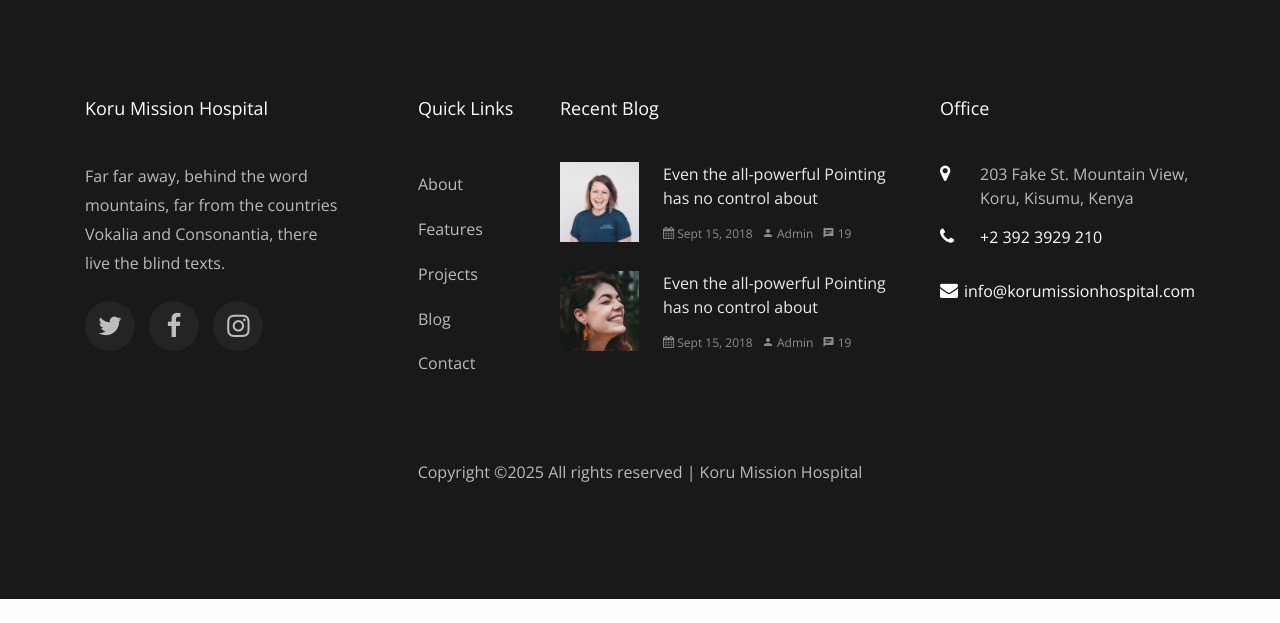
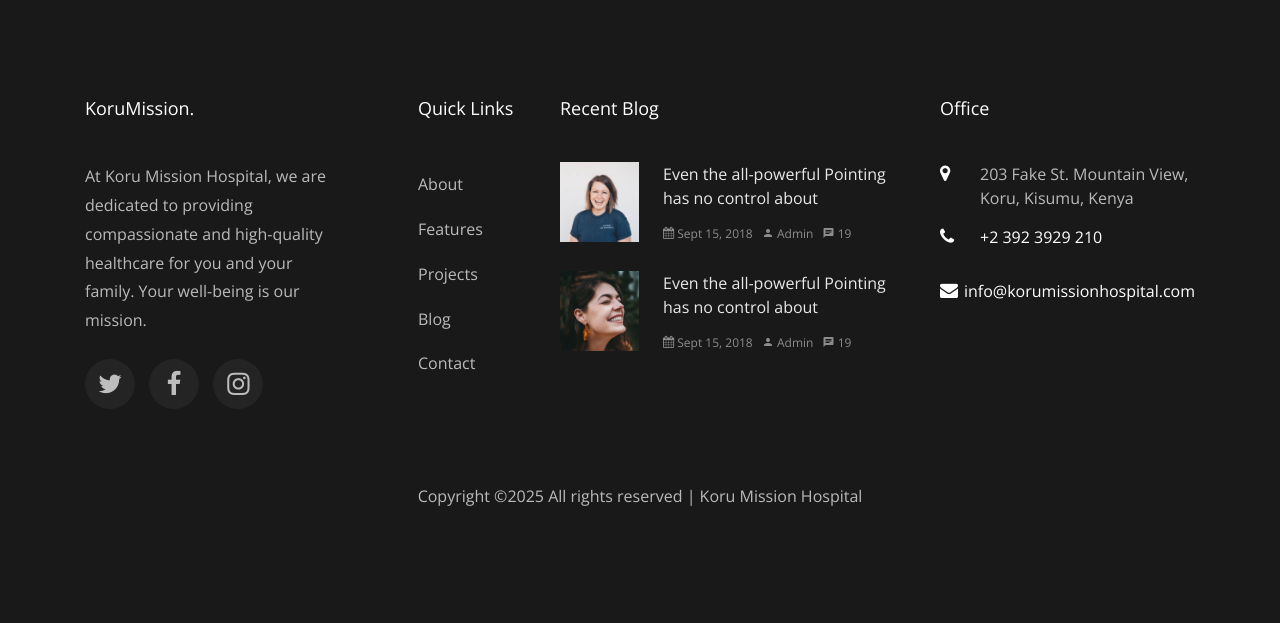
Before and after one commit to andyosyndoh/mission, a Django app: page /about in a window 1280 px wide. Shown: the part 2690-3313 px from the top of the page. Before the commit the page ends 3289 px from the top, so only its background shows below. Run offline with Django 5.2, Linux system fonts and the light colour scheme; some libraries are stand-ins or nearby versions; some web fonts are replaced.

Commit message:
chore: added footer text

```diff
--- a/clinicapp/templates/base.html
+++ b/clinicapp/templates/base.html
@@ -56,8 +56,8 @@
           <div class="row mb-5">
             <div class="col-md-3">
               <div class="ftco-footer-widget mb-4">
-                <h2 class="ftco-heading-2">Koru Mission Hospital</h2>
-                <p>Far far away, behind the word mountains, far from the countries Vokalia and Consonantia, there live the blind texts.</p>
+                <h2 class="ftco-heading-2">KoruMission.</h2>
+                <p>At Koru Mission Hospital, we are dedicated to providing compassionate and high-quality healthcare for you and your family. Your well-being is our mission.</p>
               </div>
               <ul class="ftco-footer-social list-unstyled float-md-left float-lft ">
                 <li class="ftco-animate"><a href="#"><span class="icon-twitter"></span></a></li>
```
